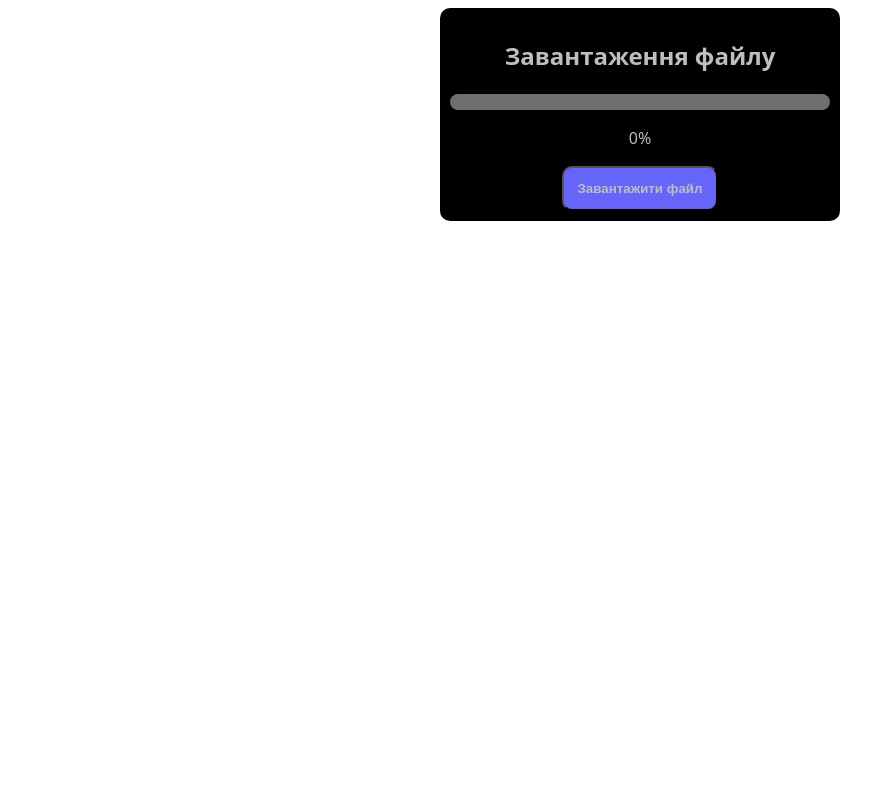
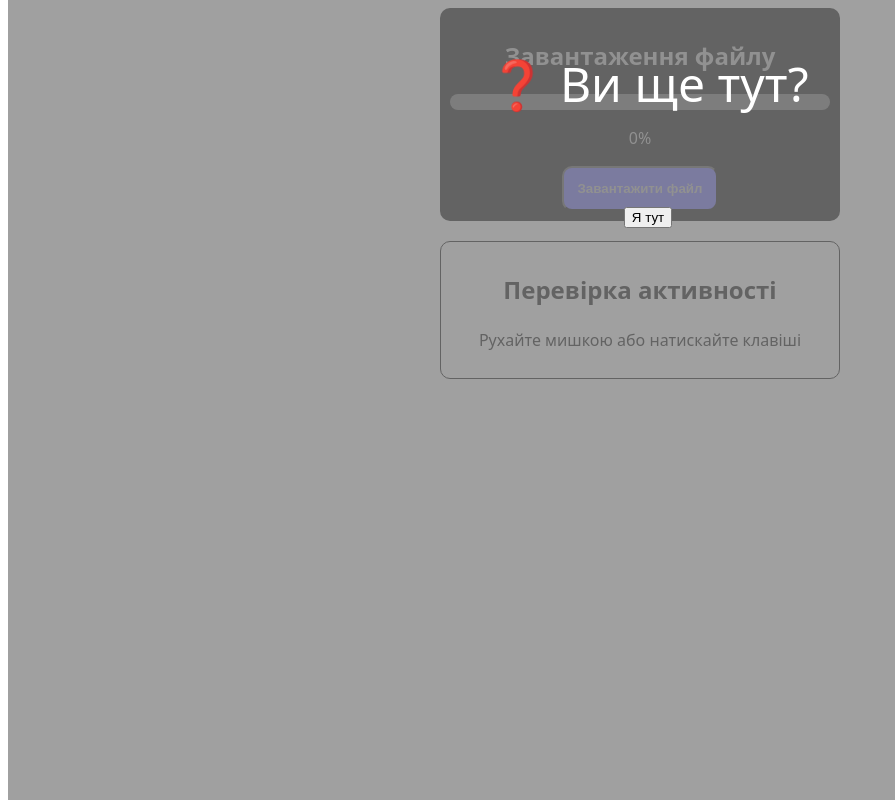
Before and after one commit to Voronskoy/react29-12-25-2, a React (Vite) app: page / in a window 1280 px wide. Shown: the whole page, without its empty margins (0-895 px from the left). Built offline with nearby package versions, Linux system fonts and the light colour scheme.

Commit message:
add checkActivities

```diff
--- a/src/App.jsx
+++ b/src/App.jsx
@@ -1,9 +1,12 @@
 
 import UploudFile from './components/UploudFile/UploudFile';
+import CheckActivities from './components/CheckActivities/CheckActivities';
+
 function App() {
   return (
     <>
       <UploudFile />
+      <CheckActivities />
     </>
   );
 }
--- /dev/null
+++ b/src/components/CheckActivities/CheckActivities.jsx
@@ -0,0 +1,46 @@
+import { useEffect, useState } from "react";
+import styles from "./checkActivities.module.scss";
+const INACTIVE_TIME = 5000;
+const CheckActivities = () => {
+  const [isInActive, setIsInActive] = useState(false);
+  useEffect(() => {
+    let timerId = null;
+    const pauseTimer = () => {
+      clearTimeout(timerId);
+      setIsInActive(false);
+      timerId = setTimeout(() => {
+        setIsInActive(true);
+      }, INACTIVE_TIME);
+    };
+    window.addEventListener("click", pauseTimer);
+    window.addEventListener("mousemove", pauseTimer);
+    window.addEventListener("keydown", pauseTimer);
+    pauseTimer();
+    return () => {
+       window.removeEventListener("click", pauseTimer);
+       window.removeEventListener("mousemove", pauseTimer);
+       window.removeEventListener("keydown", pauseTimer);
+       clearTimeout(timerId);
+    };
+  }, []);
+
+  const handlerClick = () => {
+    setIsInActive(false);
+  };
+  return (
+    <>
+      <div className={styles.container}>
+        <h2>Перевірка активності</h2>
+        <p>Рухайте мишкою або натискайте клавіші</p>
+      </div>
+      {isInActive && (
+        <div className={styles.containerModal}>
+          <p>❓ Ви ще тут?</p>
+          <button onClick={handlerClick}>Я тут</button>
+        </div>
+      )}
+    </>
+  );
+};
+
+export default CheckActivities;
--- /dev/null
+++ b/src/components/CheckActivities/checkActivities.module.scss
@@ -0,0 +1,20 @@
+@use "/src/assets/styles/mixins" as *;
+ .container {
+    @include block();
+    margin: auto;
+    border: 1px solid black;
+    margin-top: 20px;
+    border-radius: 10px;
+    text-align: center;
+}
+.containerModal{
+    position: fixed;
+    top: 0;
+    width: 100%;
+    height: 100vh;
+    background-color: rgba(130, 130, 130, 0.759);
+    text-align: center;
+    font-size: 3em;
+    color: rgb(255, 255, 255);
+
+}
```
